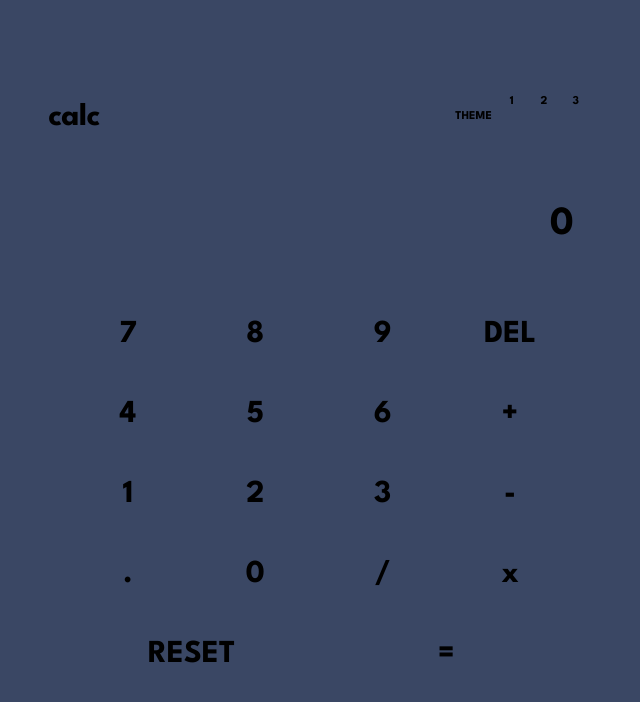
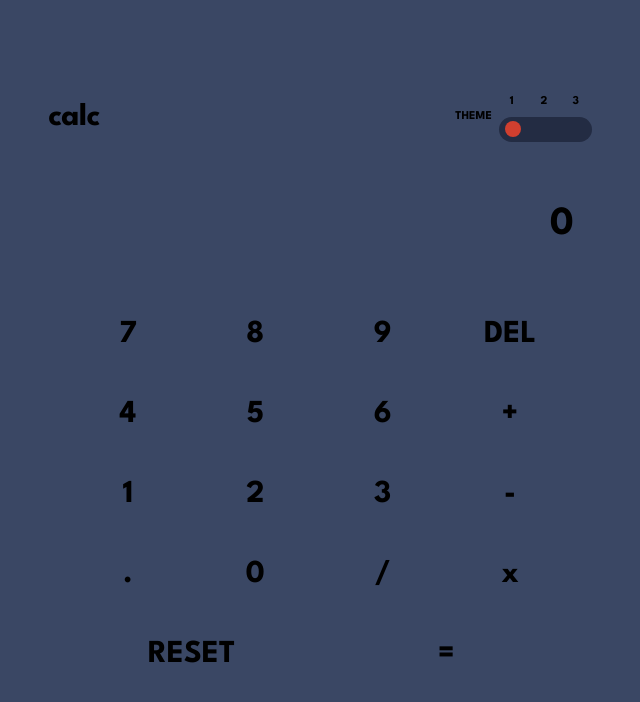
Before and after one commit to pronoia9/puny-math, a React (Create React App) app: page / in a window 1280 px wide. Shown: the top 702 px of the page, without its empty margins (321-961 px from the left). Built offline with nearby package versions, Linux system fonts and the light colour scheme.

Commit message:
add var for bg

```diff
--- a/src/components/Header.scss
+++ b/src/components/Header.scss
@@ -26,7 +26,7 @@ header.header {
       content: '';
       width: 70%;
       height: 25px;
-      background: 'white';
+      background: var(--color-bg-toggle);
       z-index: -1;
       bottom: 8%;
       left: 33%;
@@ -51,7 +51,7 @@ header.header {
         appearance: none;
         width: 1em;
         height: 1em;
-        background: 'white';
+        background: var(--color-keys-bg2);
         border-radius: 50%;
 
         &:hover,
```
